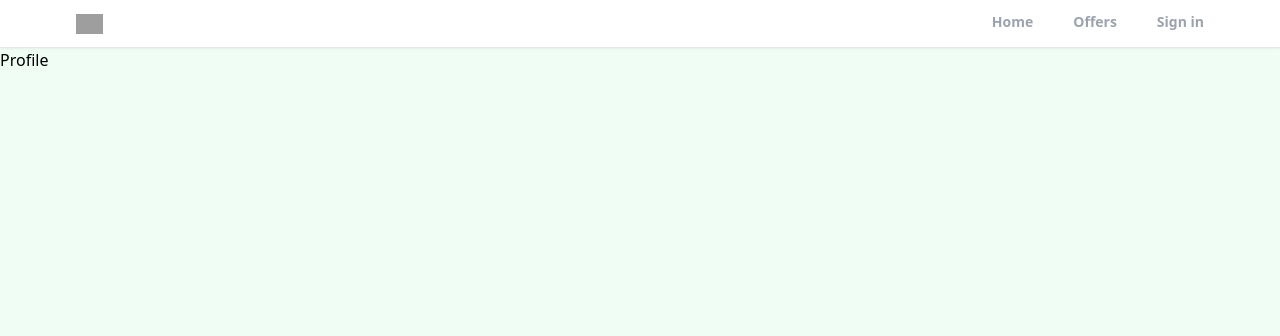
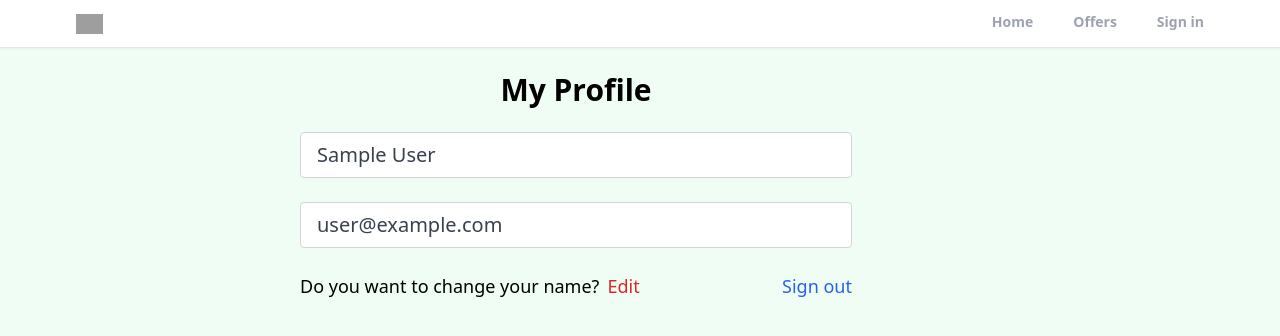
Before and after one commit to kotin-lab/realtor-react, a React (Create React App) app: page /profile in a window 1280 px wide. Shown: the top 336 px of the page. Built offline with nearby package versions, Linux system fonts and the light colour scheme; no server answers; sample sign-in values are in the browser's storage; grey boxes are pictures that could not be loaded.

Commit message:
Create PrivateRoute component and custom hook, and add logout functionality

```diff
--- a/src/App.js
+++ b/src/App.js
@@ -14,6 +14,7 @@
 import ForgotPassword from 'pages/ForgotPassword';
 import Offers from 'pages/Offers';
 import Header from 'components/Header';
+import PrivateRoute from 'components/PrivateRoute';
 
 function App() {
   return (
@@ -22,7 +23,9 @@
         <Header />
         <Routes>
           <Route path='/' element={<Home />} />
-          <Route path='/profile' element={<Profile />} />
+          <Route path='/profile' element={<PrivateRoute />}>
+            <Route index element={<Profile />} />
+          </Route>
           <Route path='/sign-up' element={<SignUp />} />
           <Route path='/sign-in' element={<SignIn />} />
           <Route path='/forgot-password' element={<ForgotPassword />} />
--- /dev/null
+++ b/src/components/PrivateRoute.jsx
@@ -0,0 +1,13 @@
+import useAuthStatus from 'hooks/useAuthStatus';
+import React from 'react';
+import { Navigate, Outlet } from 'react-router';
+
+export default function PrivateRoute() {
+  const [loggedIn, checkingStatus] = useAuthStatus();
+
+  if (checkingStatus) {
+    return <h3 className='mt-6 text-center text-3xl'>Loading...</h3>;
+  }
+
+  return loggedIn ? <Outlet /> : <Navigate to='/sign-in' />
+}
--- /dev/null
+++ b/src/hooks/useAuthStatus.js
@@ -0,0 +1,20 @@
+import { getAuth, onAuthStateChanged } from "firebase/auth";
+import { useEffect, useState } from "react";
+
+export default function useAuthStatus() {
+  const [loggedIn, setLoggedIn] = useState(false);
+  const [checkingStatus, setCheckingStatus] = useState(true);
+
+  useEffect(() => {
+    const auth = getAuth();
+    onAuthStateChanged(auth, user => {
+      if (user) {
+        setLoggedIn(true);
+      }
+
+      setCheckingStatus(false);
+    });
+  }, []);
+
+  return [loggedIn, checkingStatus];
+}
--- a/src/pages/Profile.jsx
+++ b/src/pages/Profile.jsx
@@ -1,7 +1,80 @@
-import React from 'react';
+import { getAuth } from 'firebase/auth';
+import React, { useState } from 'react';
+import { useNavigate } from 'react-router';
 
 export default function Profile() {
+  const navigate = useNavigate();
+  const auth = getAuth();
+  const currentUser = auth.currentUser;
+  const [formData, setFormData] = useState({
+    fullName: currentUser.displayName,
+    email: currentUser.email
+  });
+  const { fullName, email } = formData;
+
+  // Handlers
+  const handleInputChanged = e => {
+    const { value, name } = e.target;
+
+    setFormData(prevState => ({
+      ...prevState,
+      [name]: value
+    }));
+  };
+
+  // Handle sign out clicked
+  const handleSignOutClicked = e => {
+    // Sign out the user
+    auth.signOut();
+
+    // Redirect
+    navigate('/');
+  };
+
   return (
-    <div>Profile</div>
+    <>
+      <section className='max-w-6xl max-auto flex flex-col items-center'>
+        <h1 className='mt-6 text-center font-bold text-3xl'>My Profile</h1>
+        <div className='w-full md:w-[50%] mt-6 px-3 '>
+          <form>
+            <input
+              type='text'
+              className='w-full mb-6 px-4 py-2 text-xl text-gray-700 bg-white border-gray-300 rounded transition ease-in-out'
+              id='fullName'
+              name='fullName'
+              value={fullName}
+              readOnly={true}
+              onChange={handleInputChanged}
+              placeholder='Full name'
+            />
+            <input
+              type='email'
+              className='w-full mb-6 px-4 py-2 text-xl text-gray-700 bg-white border-gray-300 rounded transition ease-in-out'
+              id='email'
+              name='email'
+              defaultValue={email}
+              readOnly={true}
+              placeholder='Email'
+            />
+            <div className='flex justify-between items-center mb-6 whitespace-nowrap text-sm sm:text-lg'>
+              <p className='flex items-center'>
+                Do you want to change your name?
+                <span
+                  className='cursor-pointer hover:underline text-red-600 hover:text-red-700 transition duration-200 ease-in-out ml-2'
+                >
+                  Edit
+                </span>
+              </p>
+              <span
+                className='cursor-pointer hover:underline text-blue-600 hover:text-blue-800 transition duration-200 ease-in-out'
+                onClick={handleSignOutClicked}
+              >
+                Sign out
+              </span>
+            </div>
+          </form>
+        </div>
+      </section>
+    </>
   )
 }
```
